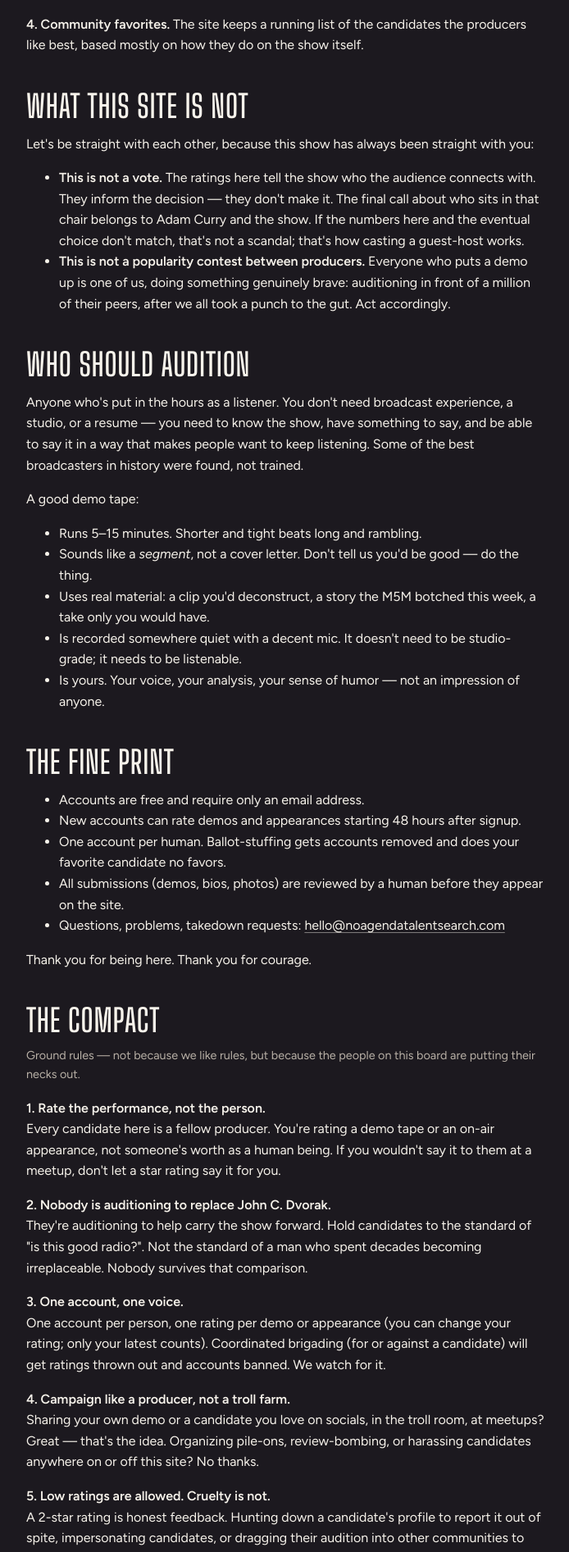
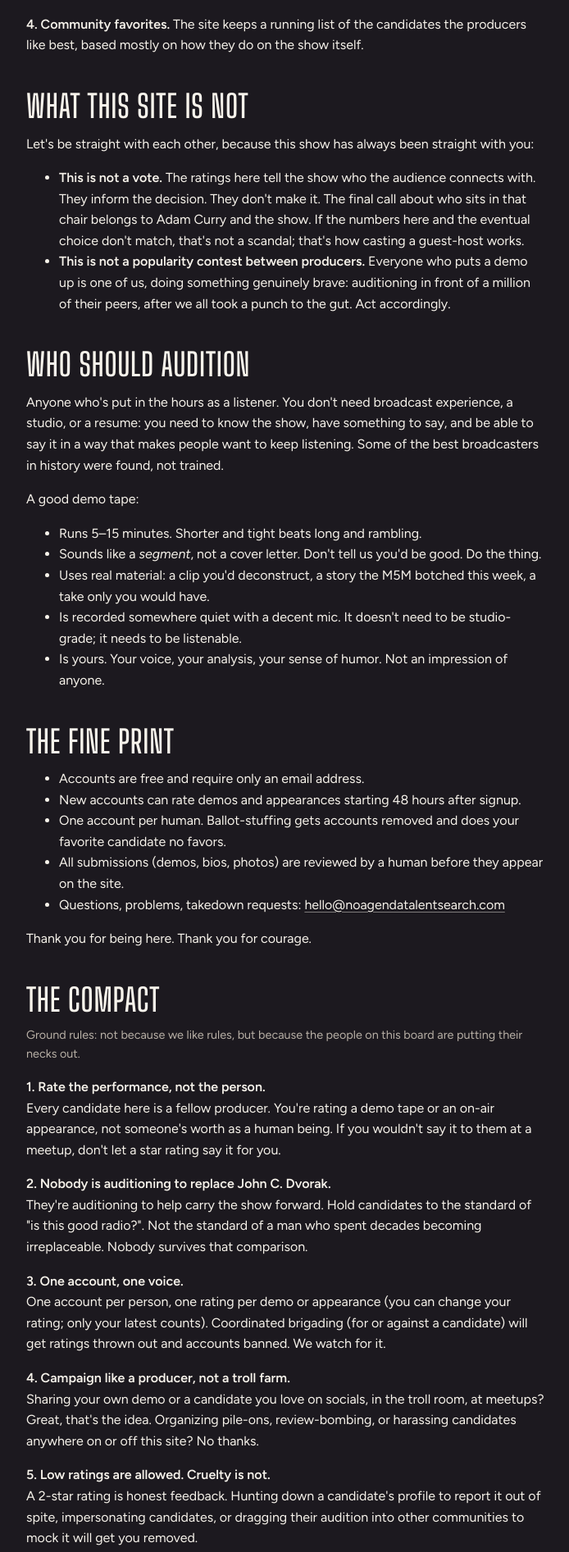
Before and after one commit to wavedingo/noagenda-talentsearch, a Django app: page /about/ in a window 1280 px wide. Shown: the part 1184-3077 px from the top of the page at 82% size, without its empty margins (292-986 px from the left). Run offline with Django 5.2, Linux system fonts and the light colour scheme; data comes from the database, SQL or seed files in the repository.

Commit message:
Thin out the em dashes on the About page
Fourteen em dashes in one page of body copy reads as a tell rather than
as punctuation, whatever the style guides say about it. Down to one.

Each replacement is chosen for what the clause is actually doing rather
than swapped uniformly for commas. Genuine asides became parentheses
("its history, its running gags, its rhythms"). Clauses that define the
half before them became colons ("a studio, or a resume: you need to know
the show"). Clauses that merely continue became commas. Three that were
carrying real contrastive weight became full stops, which hit harder
than the dash did: "They inform the decision. They don't make it.",
"Don't tell us you'd be good. Do the thing.", and "Your voice, your
analysis, your sense of humor. Not an impression of anyone."

The one survivor is the opening, where the beat before "the producers"
is the hinge the whole page turns on and a comma would flatten it.

The en dash in "eighteen hundred-odd" went to plain hyphens too. It was
technically right and looked fussy.

Nothing outside the prose changed: the <title> separator is shared by
every page on the site and stays.

Co-Authored-By: Claude Opus 5 <noreply@anthropic.com>

```diff
--- a/templates/core/about.html
+++ b/templates/core/about.html
@@ -10,7 +10,7 @@
 
 <p>For nearly two decades, this show has never really had two hosts. It's had two hosts and <em>you</em> — the producers. The clips, the artwork, the boots-on-the-ground reports, the donations, the jingles, the end-of-show mixes. The show has always been something we make together, value for value.</p>
 
-<p>Losing John left a hole that nobody can fill — and this site isn't going to pretend otherwise. There is no replacing John C. Dvorak. There's no audition tape on Earth that recreates what he and Adam built across nearly nineteen years and eighteen hundred–odd episodes behind those microphones.</p>
+<p>Losing John left a hole that nobody can fill, and this site isn't going to pretend otherwise. There is no replacing John C. Dvorak. There's no audition tape on Earth that recreates what he and Adam built across nearly nineteen years and eighteen-hundred-odd episodes behind those microphones.</p>
 
 <p>But the mission continues. The media isn't going to deconstruct itself!</p>
 
@@ -18,17 +18,17 @@
 
 <h2>What this site is</h2>
 
-<p><strong>noagendatalentsearch.com</strong> is an open audition. If you know the show — its history, its running gags, its rhythms — and you think you can hold up one side of the conversation, we want to hear you.</p>
+<p><strong>noagendatalentsearch.com</strong> is an open audition. If you know the show (its history, its running gags, its rhythms) and you think you can hold up one side of the conversation, we want to hear you.</p>
 
 <p>Here's how it works:</p>
 
-<p><strong>1. Audition.</strong> Create an account, write a short bio, and upload a demo tape (an MP3, up to 15 minutes). Show us what you'd bring to the chair: deconstruct a clip, riff on the week's news, do a segment the way you'd do it on air. Every demo is reviewed before it's published — same as the art generator.</p>
+<p><strong>1. Audition.</strong> Create an account, write a short bio, and upload a demo tape (an MP3, up to 15 minutes). Show us what you'd bring to the chair: deconstruct a clip, riff on the week's news, do a segment the way you'd do it on air. Every demo is reviewed before it's published, same as the art generator.</p>
 
 <p class="note">If you need help with recording audio, see our <a href="{% url 'core:resources' %}">help page</a>.</p>
 
 <p><strong>2. Listen and rate.</strong> Any producer with an account can listen to demos and rate them, one rating per producer. This is how candidates get noticed.</p>
 
-<p><strong>3. Guest hosting.</strong> The show is running rotating guest hosts while we find our way. When a candidate from this site appears on an actual episode, that episode gets tagged here, and producers can rate the performance. On-air chemistry counts for a lot more than a polished demo — just like it always has.</p>
+<p><strong>3. Guest hosting.</strong> The show is running rotating guest hosts while we find our way. When a candidate from this site appears on an actual episode, that episode gets tagged here, and producers can rate the performance. On-air chemistry counts for a lot more than a polished demo, just like it always has.</p>
 
 <p><strong>4. Community favorites.</strong> The site keeps a running list of the candidates the producers like best, based mostly on how they do on the show itself.</p>
 
@@ -37,22 +37,22 @@
 <p>Let's be straight with each other, because this show has always been straight with you:</p>
 
 <ul>
-  <li><strong>This is not a vote.</strong> The ratings here tell the show who the audience connects with. They inform the decision — they don't make it. The final call about who sits in that chair belongs to Adam Curry and the show. If the numbers here and the eventual choice don't match, that's not a scandal; that's how casting a guest-host works.</li>
+  <li><strong>This is not a vote.</strong> The ratings here tell the show who the audience connects with. They inform the decision. They don't make it. The final call about who sits in that chair belongs to Adam Curry and the show. If the numbers here and the eventual choice don't match, that's not a scandal; that's how casting a guest-host works.</li>
   <li><strong>This is not a popularity contest between producers.</strong> Everyone who puts a demo up is one of us, doing something genuinely brave: auditioning in front of a million of their peers, after we all took a punch to the gut. Act accordingly.</li>
 </ul>
 
 <h2>Who should audition</h2>
 
-<p>Anyone who's put in the hours as a listener. You don't need broadcast experience, a studio, or a resume — you need to know the show, have something to say, and be able to say it in a way that makes people want to keep listening. Some of the best broadcasters in history were found, not trained.</p>
+<p>Anyone who's put in the hours as a listener. You don't need broadcast experience, a studio, or a resume: you need to know the show, have something to say, and be able to say it in a way that makes people want to keep listening. Some of the best broadcasters in history were found, not trained.</p>
 
 <p>A good demo tape:</p>
 
 <ul>
   <li>Runs 5–15 minutes. Shorter and tight beats long and rambling.</li>
-  <li>Sounds like a <em>segment</em>, not a cover letter. Don't tell us you'd be good — do the thing.</li>
+  <li>Sounds like a <em>segment</em>, not a cover letter. Don't tell us you'd be good. Do the thing.</li>
   <li>Uses real material: a clip you'd deconstruct, a story the M5M botched this week, a take only you would have.</li>
   <li>Is recorded somewhere quiet with a decent mic. It doesn't need to be studio-grade; it needs to be listenable.</li>
-  <li>Is yours. Your voice, your analysis, your sense of humor — not an impression of anyone.</li>
+  <li>Is yours. Your voice, your analysis, your sense of humor. Not an impression of anyone.</li>
 </ul>
 
 <h2>The fine print</h2>
@@ -79,7 +79,7 @@
 
 <h2 id="the-compact">The compact</h2>
 
-<p class="note">Ground rules — not because we like rules, but because the people on this board are putting their necks out.</p>
+<p class="note">Ground rules: not because we like rules, but because the people on this board are putting their necks out.</p>
 
 <p><strong>1. Rate the performance, not the person.</strong><br>
 Every candidate here is a fellow producer. You're rating a demo tape or an on-air appearance, not someone's worth as a human being. If you wouldn't say it to them at a meetup, don't let a star rating say it for you.</p>
@@ -91,19 +91,19 @@ They're auditioning to help carry the show forward. Hold candidates to the stand
 One account per person, one rating per demo or appearance (you can change your rating; only your latest counts). Coordinated brigading (for or against a candidate) will get ratings thrown out and accounts banned. We watch for it.</p>
 
 <p><strong>4. Campaign like a producer, not a troll farm.</strong><br>
-Sharing your own demo or a candidate you love on socials, in the troll room, at meetups? Great — that's the idea. Organizing pile-ons, review-bombing, or harassing candidates anywhere on or off this site? No thanks.</p>
+Sharing your own demo or a candidate you love on socials, in the troll room, at meetups? Great, that's the idea. Organizing pile-ons, review-bombing, or harassing candidates anywhere on or off this site? No thanks.</p>
 
 <p><strong>5. Low ratings are allowed. Cruelty is not.</strong><br>
 A 2-star rating is honest feedback. Hunting down a candidate's profile to report it out of spite, impersonating candidates, or dragging their audition into other communities to mock it will get you removed.</p>
 
 <p><strong>6. Keep the show's fights on the show.</strong><br>
-Politics, media takes, spirited disagreement — that's the whole point of the program. This site is a hiring process, not a comments section. There are no comment threads here by design.</p>
+Politics, media takes, spirited disagreement: that's the whole point of the program. This site is a hiring process, not a comments section. There are no comment threads here by design.</p>
 
 <p><strong>7. Everything is moderated.</strong><br>
 Every demo, bio, and photo is human-reviewed before publication. Moderators can reject, remove, or ban at their discretion, and will always err on the side of protecting candidates. If you think we got something wrong, either click "Report this profile" on their profile page or email <a href="mailto:hello@noagendatalentsearch.com">hello@noagendatalentsearch.com</a>.</p>
 
 <p><strong>8. The producers advise. The show decides.</strong><br>
-Ratings here float the community's favorites to the top. The final decision about the future of the show rests with Adam Curry and the production — and by using this site, you're okay with that.</p>
+Ratings here float the community's favorites to the top. The final decision about the future of the show rests with Adam Curry and the production. By using this site, you're okay with that.</p>
 
 <p><a href="{% url 'core:home' %}">Back to the home page</a></p>
 
```
